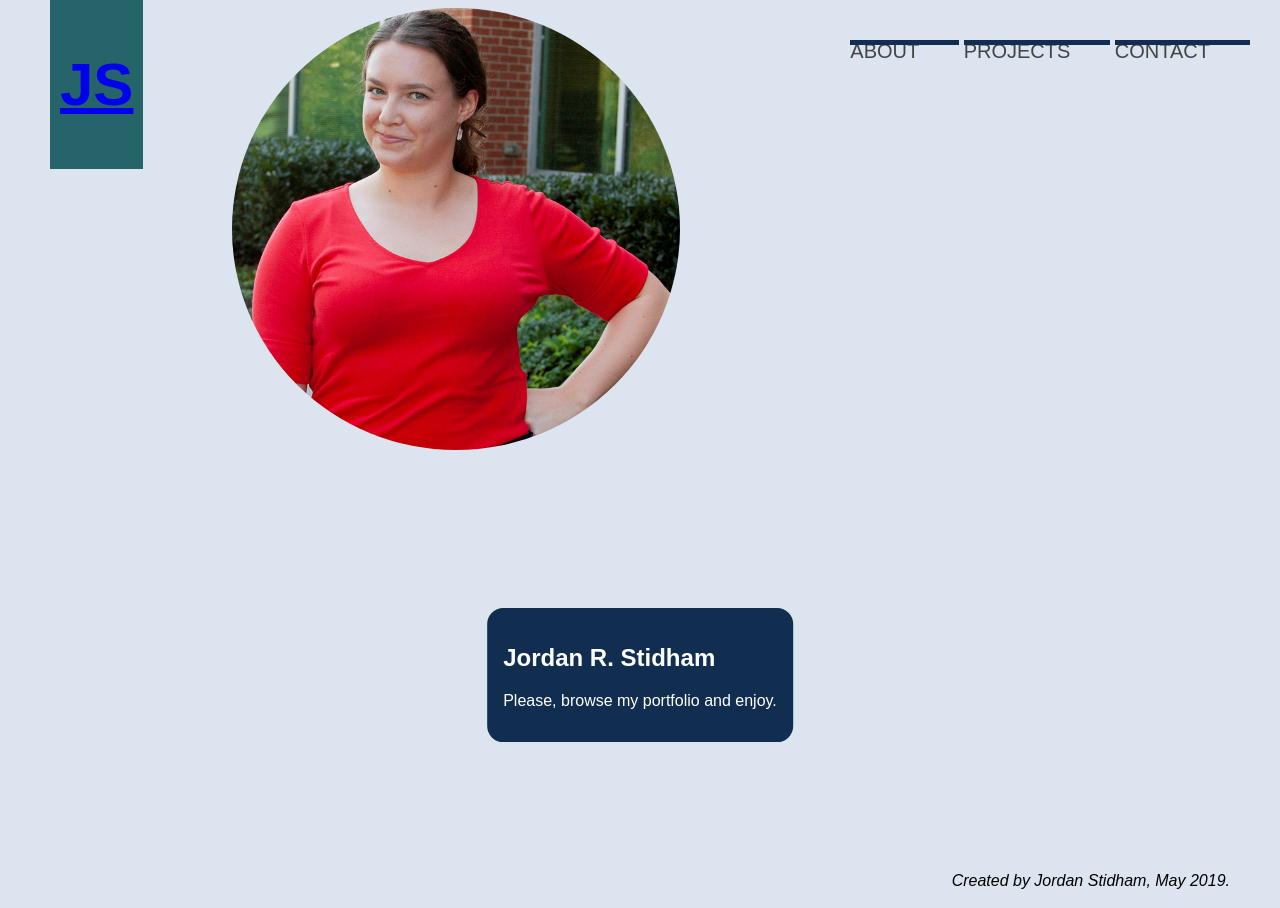
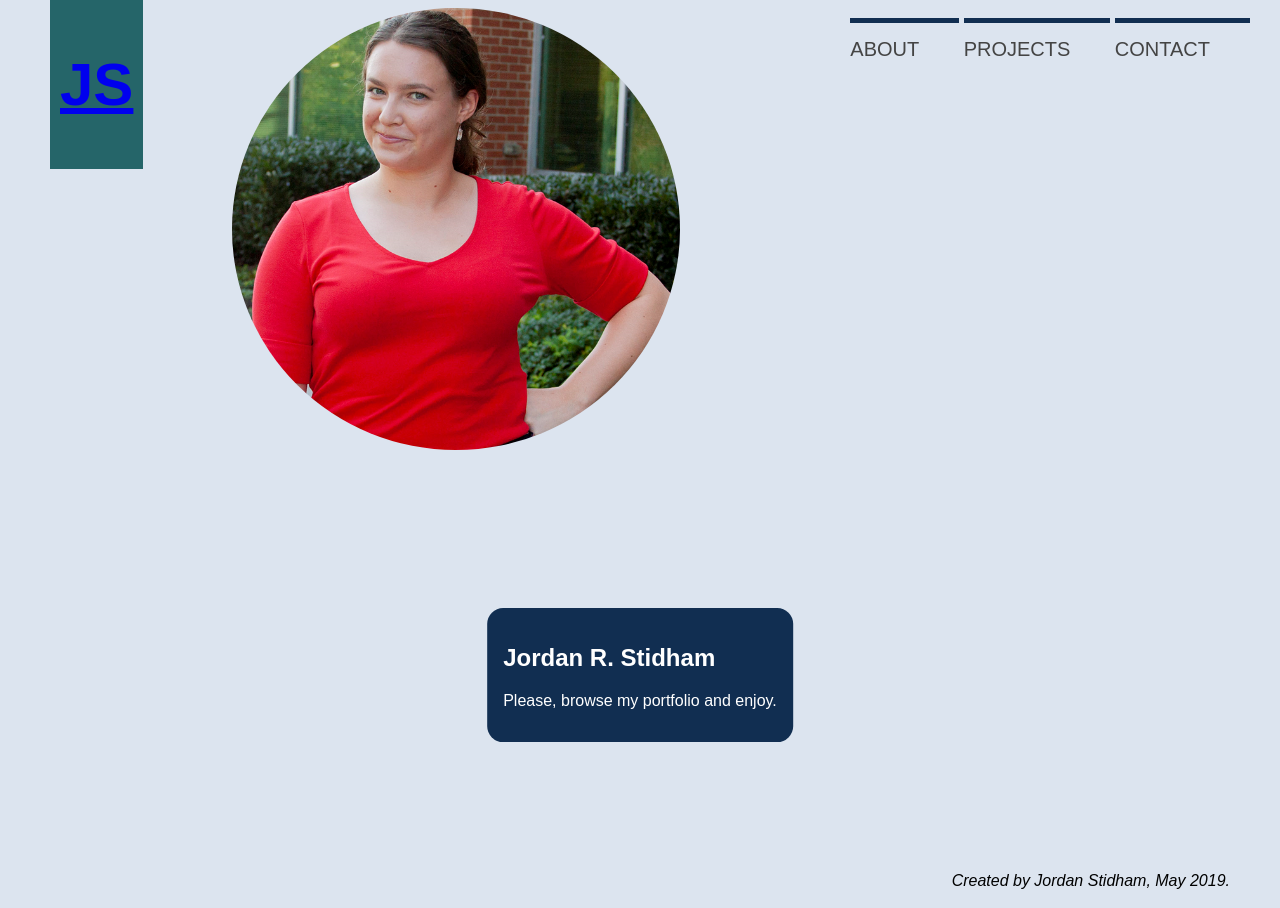
Before and after one commit to jordanstidham/PORTFOLIO, a Jekyll site: the page built from README.md, in a window 1280 px wide. Built offline with Jekyll 4.4.1, drawn with Linux system fonts in a browser that asks for light colours; our own code applies the rules of GitHub Pages for plain Markdown files.

Commit message:
Update main.css

```diff
--- a/css/main.css
+++ b/css/main.css
@@ -27,7 +27,6 @@ body {
     text-align: center;
     position: absolute;
     right: 50px;
-    top: 10px;
 }
 .nav ul {
     display: inline;
@@ -61,7 +60,9 @@ body {
     display: block;
     height: 5px;
     background-color: #112E51;
+
     position: absolute;
+    top: 0;
     width: 100%;
 
     transition: all ease-in-out 250ms;
```
